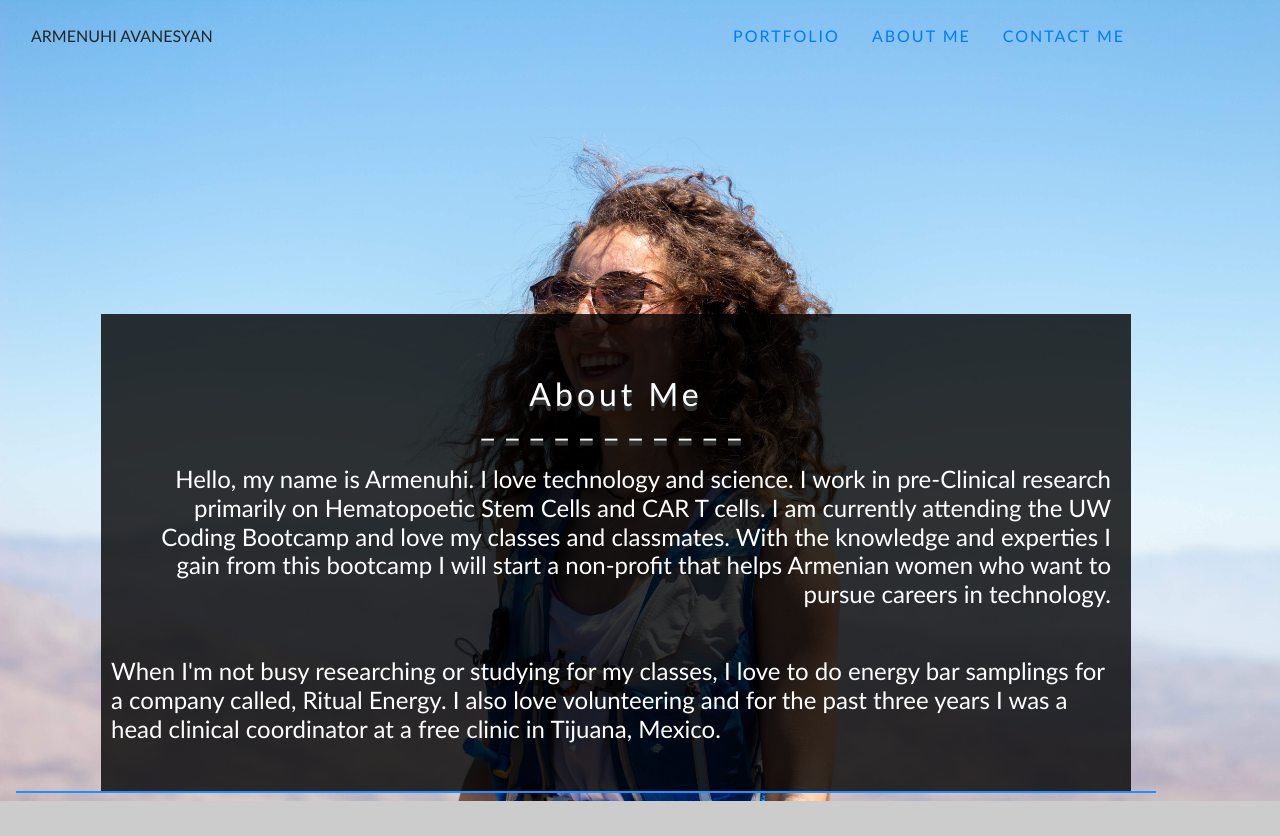
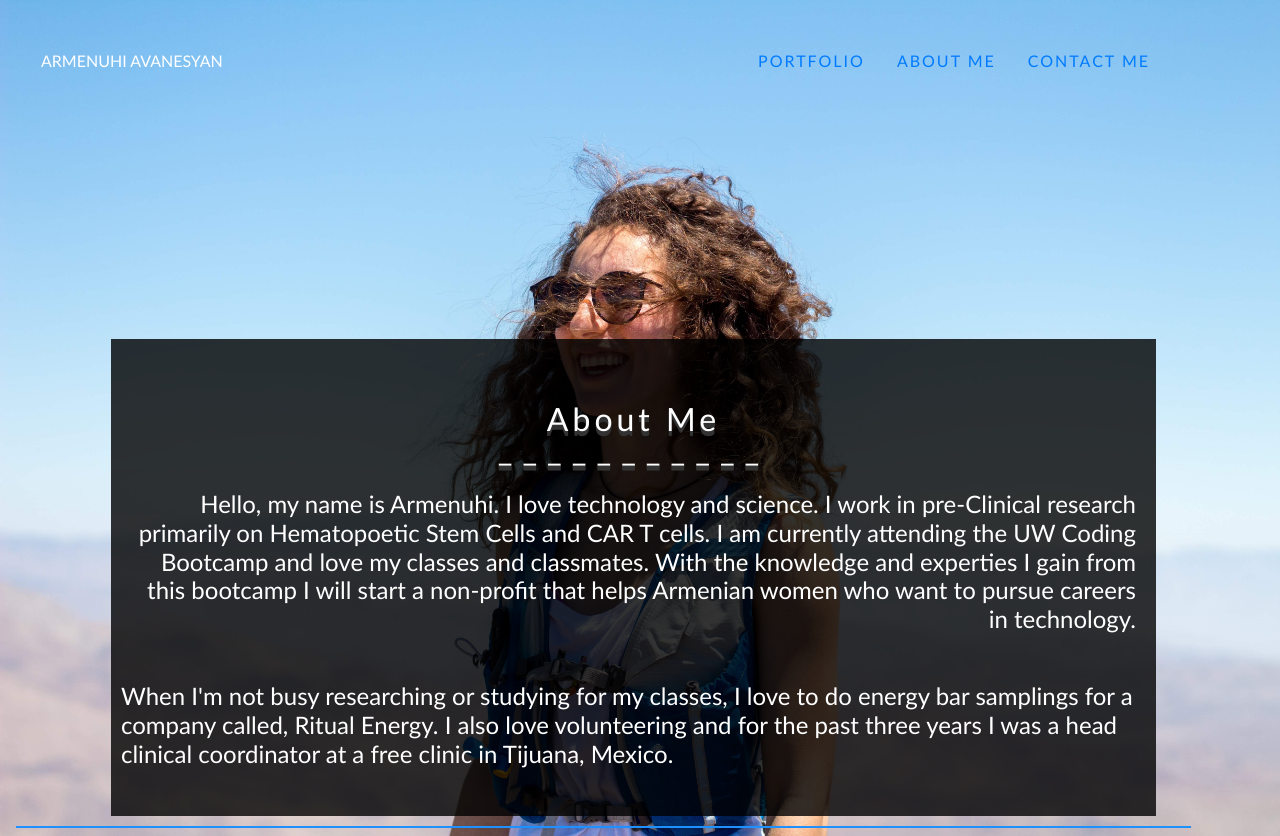
Before and after one commit to avaarm/portfolio-v2, a plain HTML site: page index.html in a window 1280 px wide. Before the commit the page ends 801 px from the top, so only its background shows below. Drawn offline with nearby package versions, Linux system fonts and the light colour scheme.

Commit message:
checking deployed page

```diff
--- a/Assets/Style/style.css
+++ b/Assets/Style/index.css
@@ -25,10 +25,6 @@ html, body {
     background-image:none;
     background-color:dodgerblue;
 
-  }
-
-  h1, .col-md-8 {
-    color: white;
   }
 
   .header{
--- a/Assets/Style/protfolio.css
+++ b/Assets/Style/protfolio.css
@@ -1,15 +1,3 @@
-
-
-html, body {
-    background-image: url("../Images/IMG_0260_Original.jpg");
-    background-color: #cccccc;
-    background-repeat: no-repeat;
-    background-size: cover;
-    height: 100%;
-    background-position: center;
-    background-attachment: fixed;
-    font-family: Futura, "Trebuchet MS", Arial, sans-serif;
-   }
 
 
 .nav-link:hover {
--- a/index.html
+++ b/index.html
@@ -11,7 +11,9 @@
     <!-- link for normalize-->
     <link rel="stylesheet" href="./Assets/Style/normalize.css" />
     <!-- link for style.css-->
-    <link rel="stylesheet" href="./Assets/Style/style.css" />
+    <link rel="stylesheet" type="text/css" href="./Assets/Style/protfolio.css">
+    <link rel="stylesheet" href="./Assets/Style/index.css" />
+
     <link rel="contact me page" href="./contact.html" />
 
 
```
Also changed, not shown: contact.html (+1 -1 lines), portfolio.html (+1 -0 lines), 1 other file.
